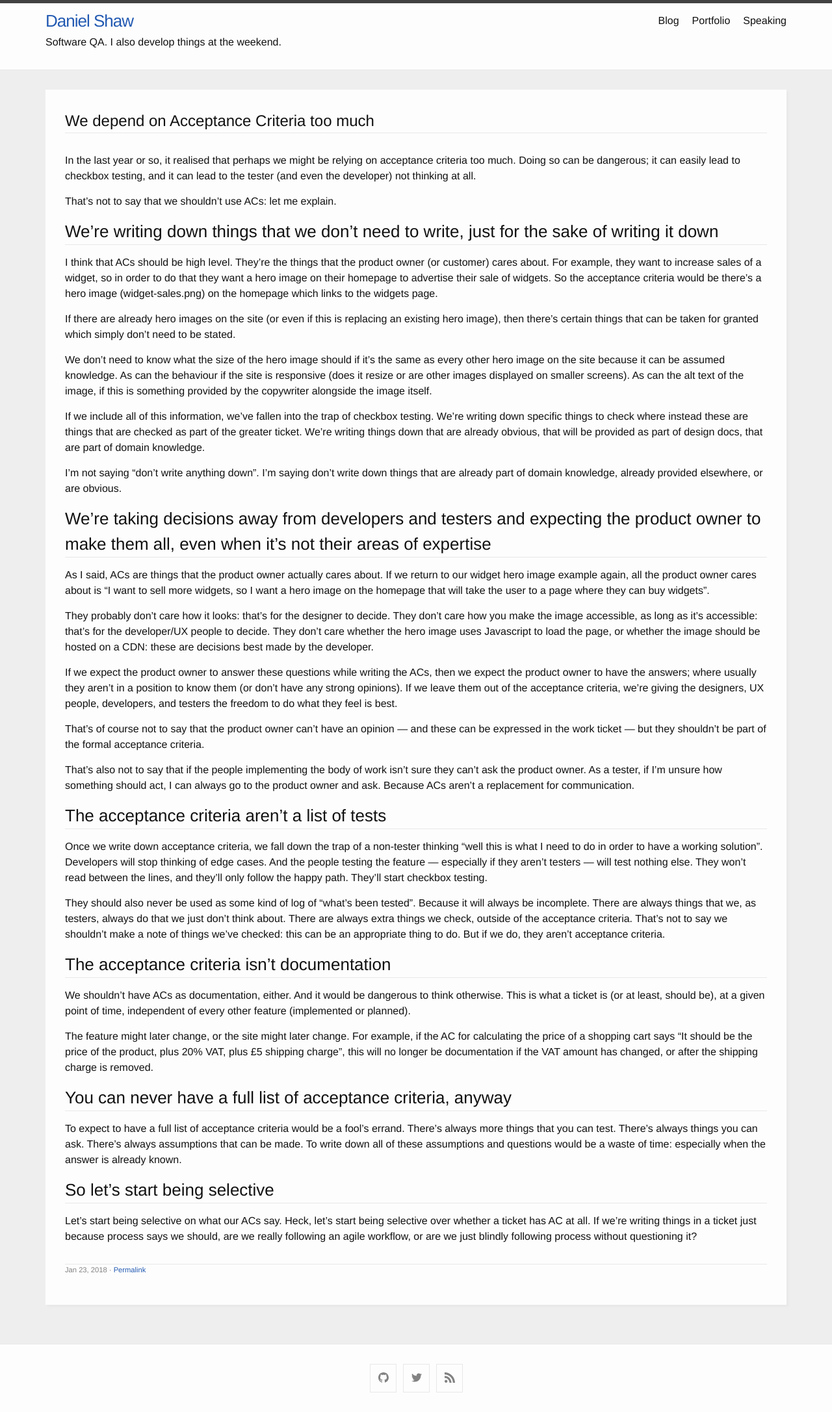
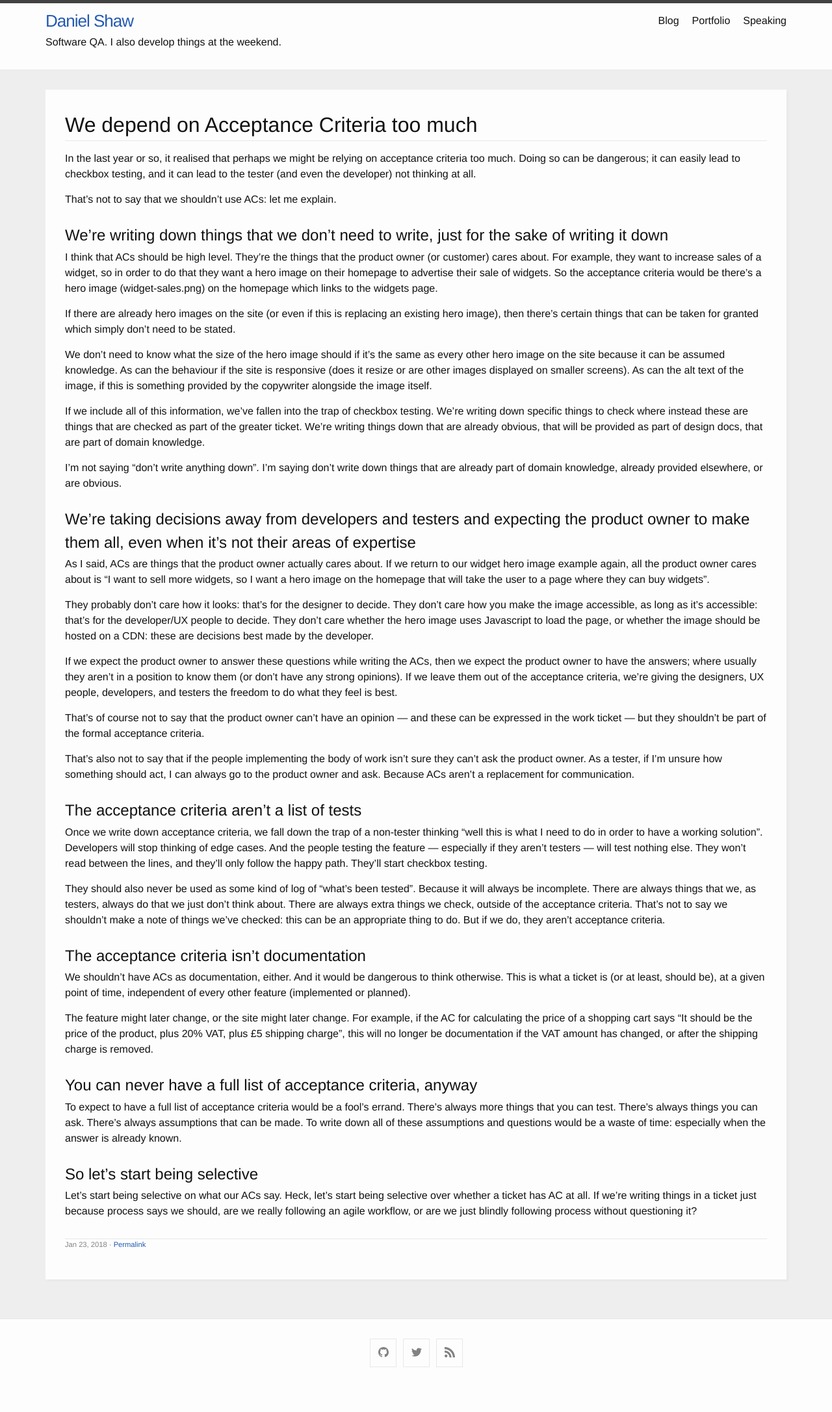
Before and after one commit to thatdamnqa/thatdamnqa2, a Jekyll site: the page built from _posts/2018-01-23-we-depend-on-acceptance-criteria-too-much.markdown, in a window 1280 px wide. Shown: the whole page at 65% size. Built offline with Jekyll 4.4.1, drawn with Linux system fonts in a browser that asks for light colours; after the commit the page ends 2134 px from its top, so only the background shows below that.

Commit message:
Small tweaks to header sizing/spacing.

```diff
--- a/_sass/minima/_base.scss
+++ b/_sass/minima/_base.scss
@@ -98,14 +98,31 @@ li {
 h1, h2, h4, h5, h6 {
   font-weight: $base-font-weight;
 }
+
+/* Post title */
 h2 {
+  @include relative-font-size(1.75);
+
   display: block;
-  @include relative-font-size(1.5);
   border-bottom: 1px solid $grey-color-light;
+
+  @media screen and (min-width: $on-large) {
+    @include relative-font-size(2);
+  }
 }
+
+
+/* Headings in post */
 h3 {
+  @include relative-font-size(1.2);
+
   font-weight: $base-font-weight+100;
-  border-bottom: 1px solid $grey-color-light;
+  margin-bottom: 0.25ex;
+  margin-top: 2ex;
+
+  @media screen and (min-width: $on-large) {
+    @include relative-font-size(1.5);
+  }
 }
 
 
--- a/_sass/minima/_layout.scss
+++ b/_sass/minima/_layout.scss
@@ -229,9 +229,6 @@
 /**
  * Posts
  */
-.post-header {
-  margin-bottom: $spacing-unit;
-}
 
 .post-title,
 .post-content h1 {
@@ -246,32 +243,6 @@
 
 .post-content {
   margin-bottom: $spacing-unit;
-
-  /* Post title */
-  h2 {
-    @include relative-font-size(1.75);
-
-    @media screen and (min-width: $on-large) {
-      @include relative-font-size(2);
-    }
-  }
-
-  /* Headings in post */
-  h3 {
-    @include relative-font-size(1.375);
-
-    @media screen and (min-width: $on-large) {
-      @include relative-font-size(1.625);
-    }
-  }
-
-  h4 {
-    @include relative-font-size(1.125);
-
-    @media screen and (min-width: $on-large) {
-      @include relative-font-size(1.25);
-    }
-  }
 }
 
 
```
